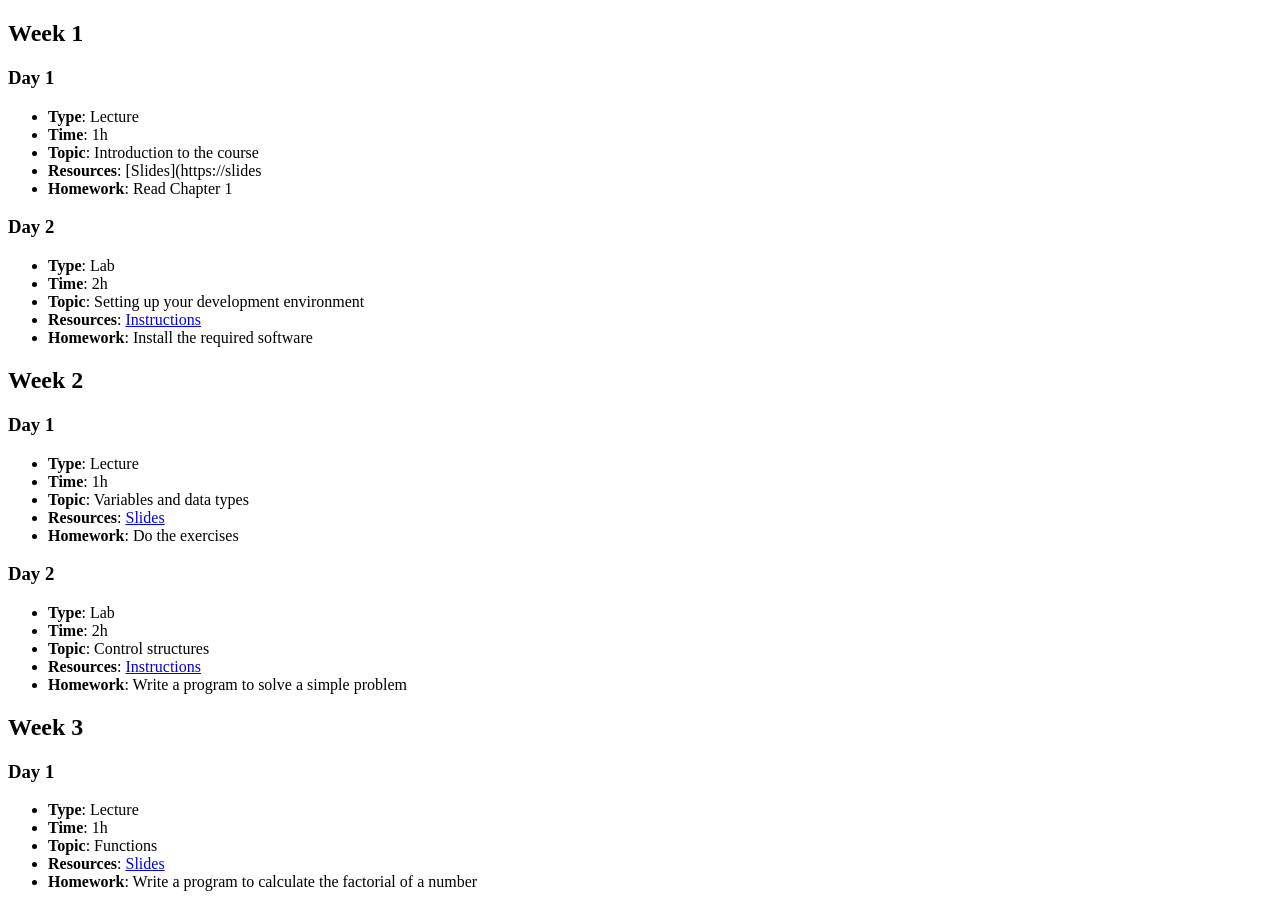
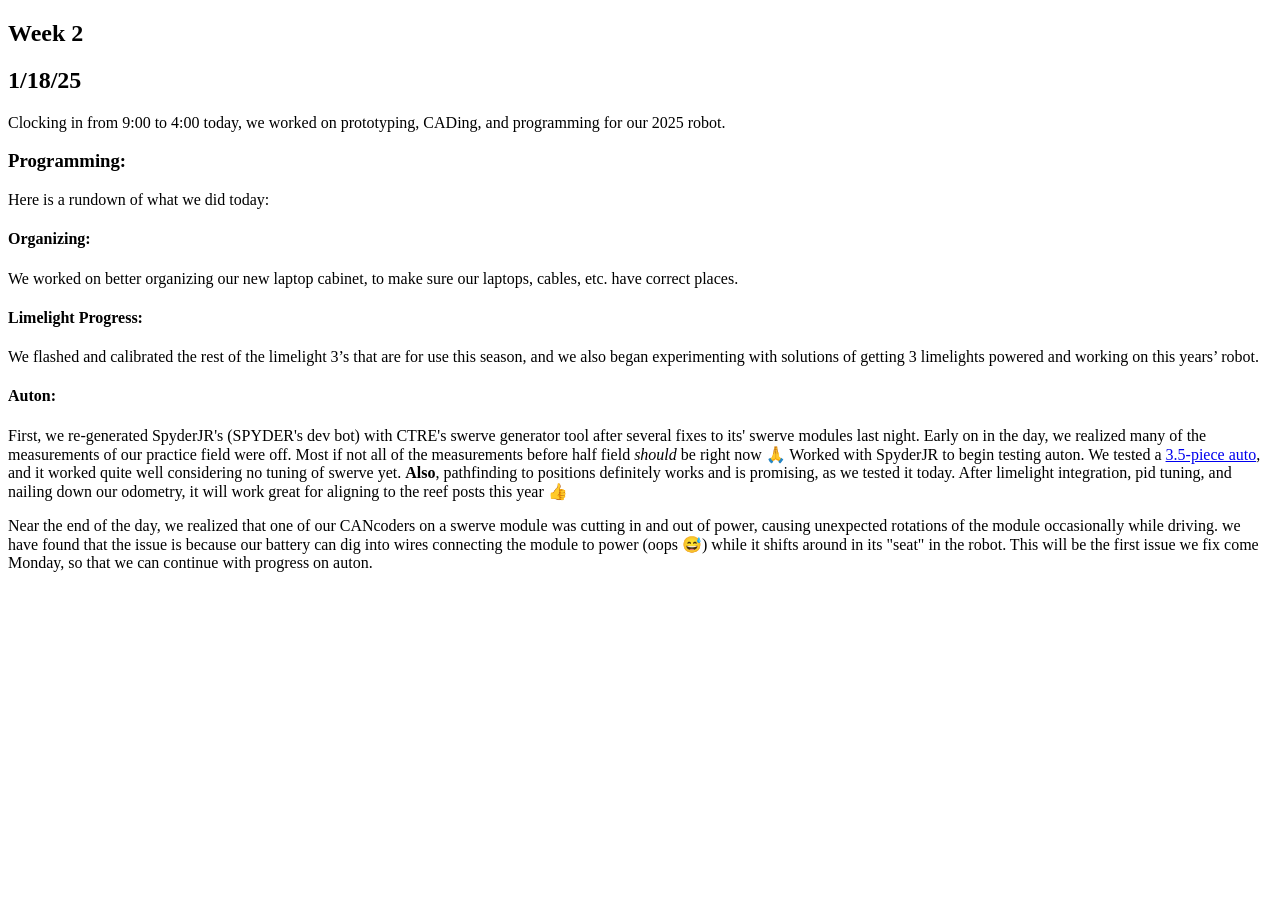
Before and after one commit to feds201/FEDS-Handbook, a Next.js app: page /Experiences/2025 in a window 1280 px wide. After the commit the page ends 800 px from the top, so only its background shows below. Built offline with nearby package versions, Linux system fonts and the light colour scheme.

Commit message:
Added a couple problems+solutions, created 1/18 programming recap.

```diff
--- a/pages/Experiences/2025.mdx
+++ b/pages/Experiences/2025.mdx
@@ -1,46 +1,29 @@
 
-## Week 1
-
-### Day 1
-
-- **Type**: Lecture
-- **Time**: 1h
-- **Topic**: Introduction to the course
-- **Resources**: [Slides](https://slides
-- **Homework**: Read Chapter 1
-
-### Day 2
-
-- **Type**: Lab
-- **Time**: 2h
-- **Topic**: Setting up your development environment
-- **Resources**: [Instructions](https://instructions)
-- **Homework**: Install the required software
 
 ## Week 2
 
-### Day 1
+## 1/18/25
 
-- **Type**: Lecture
-- **Time**: 1h
-- **Topic**: Variables and data types
-- **Resources**: [Slides](https://slides)
-- **Homework**: Do the exercises
+Clocking in from 9:00 to 4:00 today, we worked on prototyping, CADing, and programming for our 2025 robot.
 
-### Day 2
+### **Programming:**
 
-- **Type**: Lab
-- **Time**: 2h
-- **Topic**: Control structures
-- **Resources**: [Instructions](https://instructions)
-- **Homework**: Write a program to solve a simple problem
+Here is a rundown of what we did today:
 
-## Week 3
+#### Organizing:
+We worked on better organizing our new laptop cabinet, to make sure our laptops, cables, etc. have correct places.
 
-### Day 1
 
-- **Type**: Lecture
-- **Time**: 1h
-- **Topic**: Functions
-- **Resources**: [Slides](https://slides)
-- **Homework**: Write a program to calculate the factorial of a number
+#### Limelight Progress:
+We flashed and calibrated the rest of the limelight 3’s that are for use this season, and we also began experimenting with solutions of getting 3 limelights powered and working on this years’ robot.
+
+
+#### Auton:
+First, we re-generated SpyderJR's (SPYDER's dev bot) with CTRE's swerve generator tool after several fixes to its' swerve modules last night.
+Early on in the day, we realized many of the measurements of our practice field were off. Most if not all of the measurements before half field *should* be right now 🙏
+Worked with SpyderJR to begin testing auton. We tested a [3.5-piece auto](https://imgur.com/U4cxS4H), and it worked quite well considering no tuning of swerve yet.
+**Also**, pathfinding to positions definitely works and is promising, as we tested it today. After limelight integration, pid tuning, and nailing down our odometry, it will work great for aligning to the reef posts this year 👍
+
+Near the end of the day, we realized that one of our CANcoders on a swerve module was cutting in and out of power, causing unexpected rotations of the module occasionally while driving.
+we have found that the issue is because our battery can dig into wires connecting the module to power (oops 😅) while it shifts around in its "seat" in the robot. This will
+be the first issue we fix come Monday, so that we can continue with progress on auton.
```
Also changed, not shown: pages/Programming/PastProblems+Solutions/2024-2025.mdx (+22 -0 lines).
